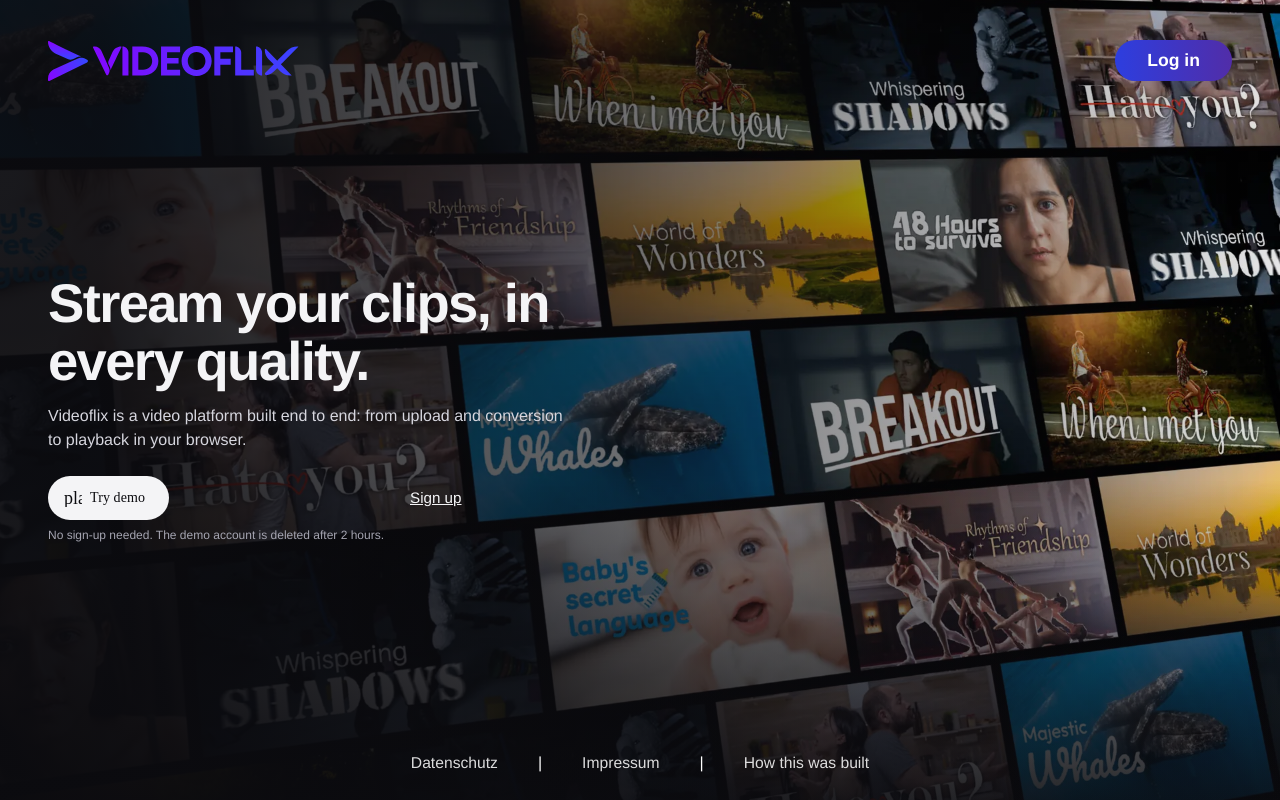
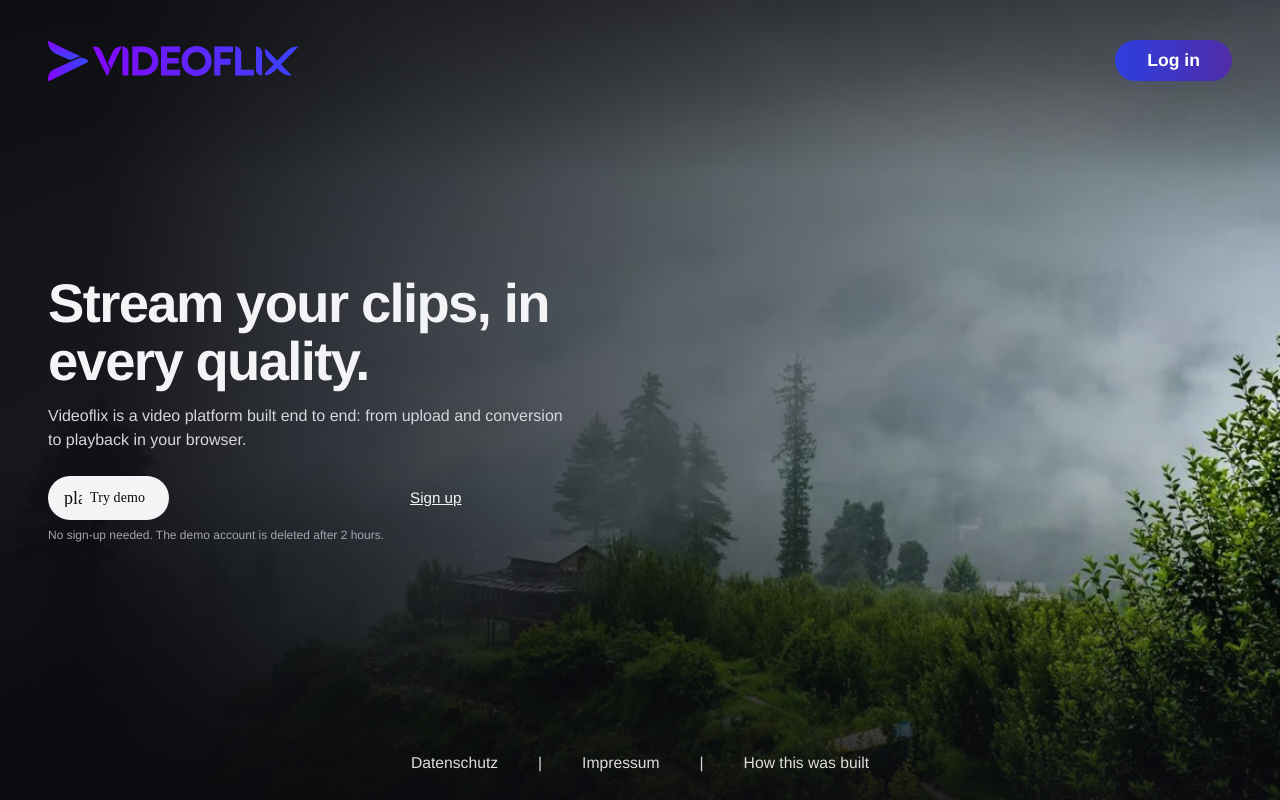
Before and after one commit to PhilippKlinger/videoflix-frontend, an Angular app: page / in a window 1280 px wide. Built offline with nearby package versions, Linux system fonts and the light colour scheme; a web font is replaced by a local one.

Commit message:
feat: use a calm cover image on the landing page

```diff
--- a/src/app/authentication/auth-layout/auth-layout.component.html
+++ b/src/app/authentication/auth-layout/auth-layout.component.html
@@ -19,10 +19,10 @@
   </main>
 
   <footer class="auth-footer">
-    <a routerLink="/datenschutz">Datenschutz</a> |
+    <a routerLink="/datenschutz">Datenschutz</a>
     <a routerLink="/impressum">Impressum</a>
     @if (showBuildLink) {
-      | <a class="build-link" [href]="buildStoryUrl" target="_blank" rel="noopener">How this was built</a>
+      <a class="build-link" [href]="buildStoryUrl" target="_blank" rel="noopener">How this was built</a>
     }
   </footer>
 </div>
--- a/src/app/authentication/auth-layout/auth-layout.component.scss
+++ b/src/app/authentication/auth-layout/auth-layout.component.scss
@@ -105,11 +105,24 @@
   flex-wrap: wrap;
   flex-direction: row;
   justify-content: center;
-  gap: 40px;
+  gap: 8px 24px;
   padding-bottom: 28px;
   padding-top: 18px;
 
+  // Separators are drawn only where all links fit in one row, so none can end up alone on a wrapped line.
+  @media (min-width: 560px) {
+    column-gap: 84px;
+
+    a + a::before {
+      content: "|" / "";
+      position: absolute;
+      left: -42px;
+      transform: translateX(-50%);
+    }
+  }
+
   a {
+    position: relative;
     color: #fff;
     font-size: 0.98rem;
     text-decoration: none;
--- a/src/app/authentication/home/home.component.html
+++ b/src/app/authentication/home/home.component.html
@@ -1,6 +1,6 @@
 <app-auth-layout [backgroundImage]="''" [showBuildLink]="true">
   <div layoutBackground class="cover">
-    <img [src]="coverImage" alt="" width="1920" height="1516" fetchpriority="high" />
+    <img [src]="coverImage" alt="" width="1280" height="720" fetchpriority="high" />
     <div class="veil"></div>
   </div>
 
--- a/src/app/authentication/home/home.component.scss
+++ b/src/app/authentication/home/home.component.scss
@@ -8,20 +8,24 @@
     width: 100%;
     height: 100%;
     object-fit: cover;
+    // Keeps the valley in view when a narrow screen crops the sides.
+    object-position: 65% center;
   }
 
-  // Darkens the left, where the text sits, and the bottom, where the footer sits.
+  // Darkens the left, where the text sits, the bottom, where the footer sits, and a strip at the top for the header.
   .veil {
     position: absolute;
     inset: 0;
     background:
       linear-gradient(to right, rgba(11, 11, 15, 0.94) 8%, rgba(11, 11, 15, 0.6) 48%, rgba(11, 11, 15, 0.1)),
-      linear-gradient(to top, rgba(11, 11, 15, 0.85), transparent 40%);
+      linear-gradient(to top, rgba(11, 11, 15, 0.85), transparent 40%),
+      linear-gradient(to bottom, rgba(11, 11, 15, 0.55), transparent 22%);
 
     @media (max-width: 700px) {
       background:
         linear-gradient(to right, rgba(11, 11, 15, 0.85), rgba(11, 11, 15, 0.55)),
-        linear-gradient(to top, rgba(11, 11, 15, 0.9), transparent 50%);
+        linear-gradient(to top, rgba(11, 11, 15, 0.9), transparent 50%),
+        linear-gradient(to bottom, rgba(11, 11, 15, 0.55), transparent 22%);
     }
   }
 }
--- a/src/app/authentication/home/home.component.ts
+++ b/src/app/authentication/home/home.component.ts
@@ -13,5 +13,5 @@ import { DemoButtonComponent } from '../demo-button/demo-button.component';
 })
 export class HomeComponent {
   // Swap this one line to change the start page image; keep width and height in the template in sync.
-  readonly coverImage = '/assets/backgrounds/start.webp';
+  readonly coverImage = '/assets/backgrounds/cover.webp';
 }
```
Also changed, not shown: src/assets/backgrounds/cover.webp (added), 1 other file (tests, documents, lock files or other folders).
